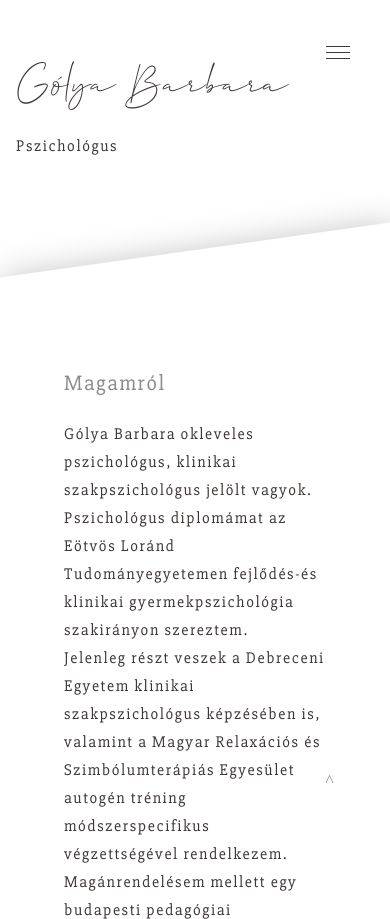
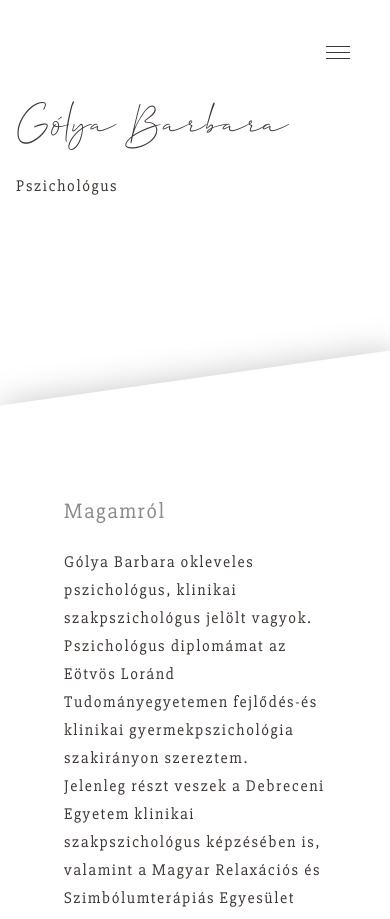
Before and after one commit to DavidFucsko/barbaragolya, a website: page index.html in a window 390 px wide. Shown: the top 919 px of the page. Drawn offline with nearby package versions, Linux system fonts and the light colour scheme; files whose address does not match are found by name.

Commit message:
Minor responsive fixes

```diff
--- a/index.html
+++ b/index.html
@@ -25,10 +25,21 @@
             <div class="navigation__background">&nbsp;</div>
             <nav class="navigation__nav">
                 <ul class="navigation__list">
-                    <li class="navigation__item"><a class="navigation__link" href="#about"><span>Rólam</span></a></li>
-                    <li class="navigation__item"><a class="navigation__link"
-                            href="#book-appointment"><span>Időpont</span></a></li>
-                    <li class="navigation__item"><a class="navigation__link" href="#connect"><span>Kapcsolat</span></a>
+                    <li class="navigation__item">
+                        <a class="navigation__link" href="#about">
+                            <span>Rólam</span>
+                        </a>
+                    </li>
+                    <li class="navigation__item">
+                        <a class="navigation__link"
+                            href="#book-appointment">
+                            <span>Időpont</span>
+                        </a>
+                    </li>
+                    <li class="navigation__item">
+                        <a class="navigation__link" href="#connect">
+                            <span>Kapcsolat</span>
+                        </a>
                     </li>
                 </ul>
             </nav>
@@ -45,12 +56,14 @@
         </div>
     </div>
     <a href="#top">
-        <div class="back-to-top"></div>
+        <i class="icon-289 back-to-top"></i>
     </a>
     <main>
         <section class="heading row">
-            <h1>Gólya Barbara</h1>
-            <h3>Pszichológus</h3>
+            <div class="heading__title">
+                <h1>Gólya Barbara</h1>
+                <h3>Pszichológus</h3>
+            </div>
         </section>
         <section id="about" class="about">
             <div class="about__background">
@@ -119,7 +132,7 @@
                         <input type="date" />
                     </div>
                     <div class="col-1-of-4 form_button">
-                        <button><a><span data-aos="zoom-in">Foglalás</span></a></button>
+                        <button><a><span>Foglalás</span></a></button>
                     </div>
                 </div>
             </div>
@@ -163,7 +176,7 @@
                     </div>
                     <div class="row form">
                         <div class="col-1-of-2 form__button">
-                            <button><a><span data-aos="zoom-in">Küldés</span></a></button>
+                            <button><a><span>Küldés</span></a></button>
                         </div>
                     </div>
                 </div>
--- a/sass/abstracts/_mixins.scss
+++ b/sass/abstracts/_mixins.scss
@@ -57,11 +57,11 @@
 
 @mixin paddingOnTabPort {
     @include respond(tab-port) {
-        padding: 5rem 2rem;
+        padding: 10rem 2rem;
     }
 
     @include respond(tab-land) {
-        padding: 5rem 2rem;
+        padding: 10rem 2rem;
     }
 }
 
--- a/sass/components/_back-to-top.scss
+++ b/sass/components/_back-to-top.scss
@@ -2,12 +2,12 @@
     position: fixed;
     z-index: 2;
     top: 90vh;
-    right: 5rem;
+    right: 2rem;
     width: 5rem;
     height: 5rem;
-    color: $base-color-grey-light;
+    color: $base-color-grey;
     text-align: center;
-    font-size: 2rem;
+    font-size: 3rem;
 
     a {
         text-decoration: none;
@@ -17,9 +17,4 @@
             color: $base-color-grey-lighter;
         }
     }
-
-    &:after {
-        content: '\02C4';
-        vertical-align: -50%;
-    }
 }
--- a/sass/layout/_heading.scss
+++ b/sass/layout/_heading.scss
@@ -1,6 +1,12 @@
 .heading {
     padding-bottom: 29rem;
     @include paddingOnTabPort;
+
+    &__title {
+        @include respond(tab-port) {
+            margin-bottom: 6rem;
+        }
+    }
 
     h1 {
         margin-bottom: 1.8rem;
--- a/sass/layout/_navigation.scss
+++ b/sass/layout/_navigation.scss
@@ -54,6 +54,9 @@
         list-style: none;
         text-align: center;
         width: 100%;
+        display: flex;
+        flex-direction: column;
+        align-items: center;
     }
 
     &__item {
@@ -176,6 +179,10 @@
             transition: all .4s;
 
             span {
+                @include respond(tab-port) {
+                    margin-right: 0;
+                }
+
                 margin-right: 1.5rem;
                 display: inline-block;
             }
@@ -183,11 +190,11 @@
     }
 
     &__item {
-        &:not(:first-of-type) {
-            margin: 1rem 0 1rem 2rem;
+        @include respond(tab-port) {
+            margin: 0;
         }
 
-        margin: 1rem 0;
+        margin: 1rem 2rem 1rem 0rem;
     }
 
     &--mobile {
--- a/scripts/main.js
+++ b/scripts/main.js
@@ -3,9 +3,36 @@
 (function () {
     let navigationItems = document.querySelectorAll('.navigation__item');
     let closeNavigationButton = document.querySelector('.navigation__checkbox');
+    let navigation = document.querySelector('.navigation--desktop');
+    let backToTopButton = document.querySelector('.back-to-top');
+
     let closeNavigation = () => {
         closeNavigationButton.checked = false;
     };
+    let isInViewport = (elem) => {
+        var bounding = elem.getBoundingClientRect();
+        return (
+            bounding.top >= 0 &&
+            bounding.left >= 0 &&
+            bounding.bottom <= (window.innerHeight || document.documentElement.clientHeight) &&
+            bounding.right <= (window.innerWidth || document.documentElement.clientWidth)
+        );
+    };
+
+    let hideBackToTop = () => {
+        if (isInViewport(navigation)) {
+            backToTopButton.style.display = "none";
+        } else {
+            backToTopButton.style.display = "block";
+        }
+    }
+
+    hideBackToTop();
+
+    window.addEventListener('scroll', () => {
+        hideBackToTop();
+    });
+
     navigationItems.forEach(item => {
         item.addEventListener('click', () => {
             closeNavigation();
```
Also changed, not shown: css/style.comp.css, css/style.concat.css, css/style.css, css/style.prefix.css.
